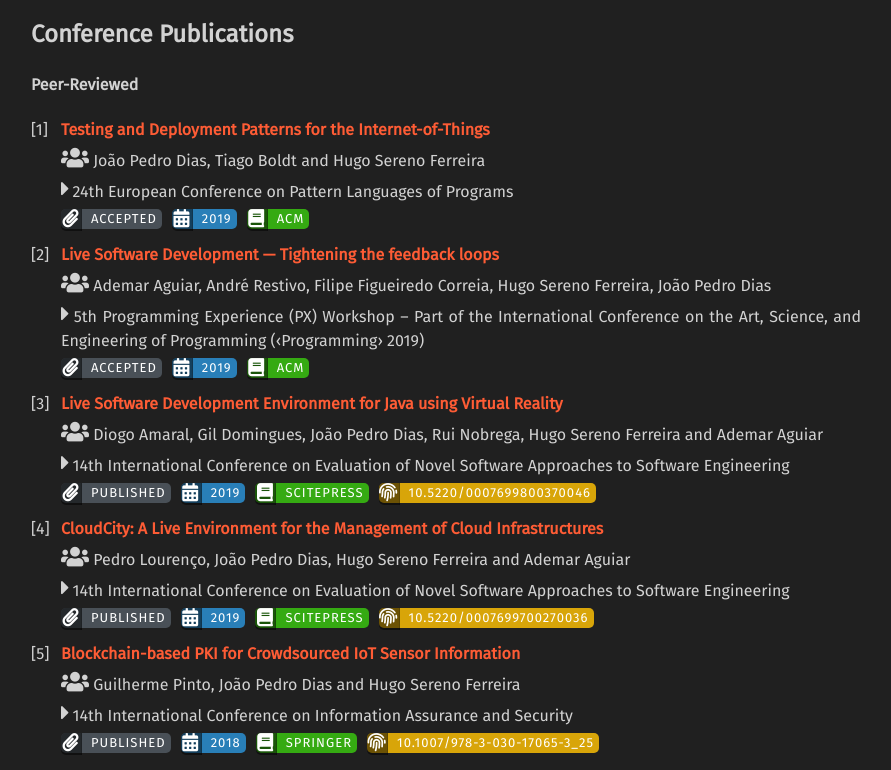
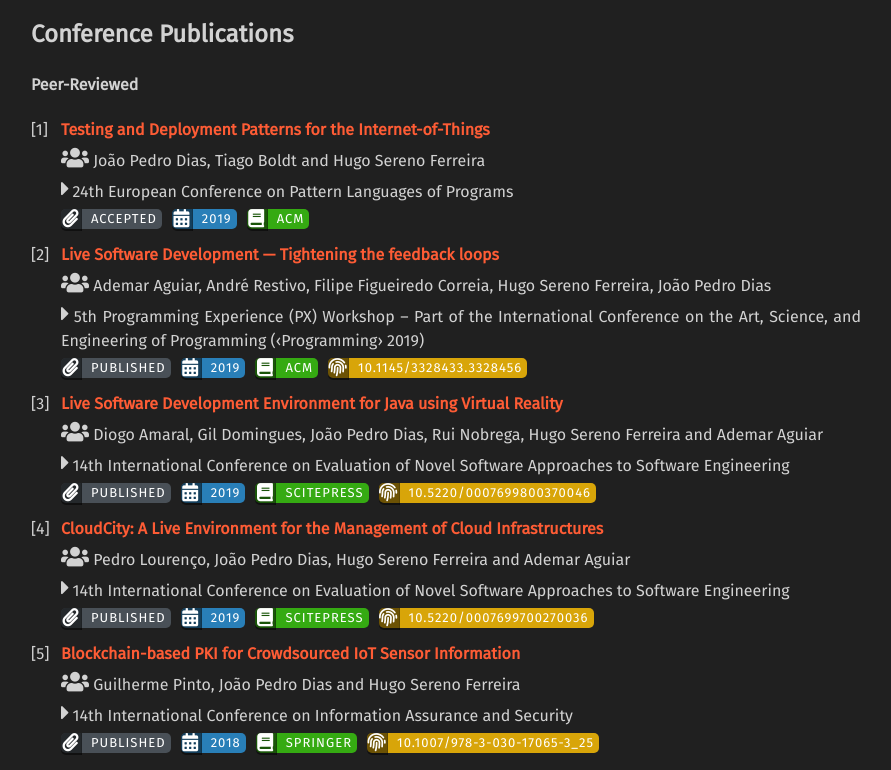
Before and after one commit to jpdias/jpdias.github.io, a Jekyll site: the page built from publications.md, in a window 1280 px wide and 900 px high, cut to the strip 130-900 px from the top of the window. Shown: the whole strip, without its empty margins (179-1070 px from the left). Built offline with Jekyll 4.4.1, drawn with Linux system fonts in a browser that asks for light colours; nearby versions of some CDN libraries.

Commit message:
Update publications.yml

```diff
--- a/_data/publications.yml
+++ b/_data/publications.yml
@@ -13,8 +13,9 @@ confs:
     authors: "Ademar Aguiar, André Restivo, Filipe Figueiredo Correia, Hugo Sereno Ferreira, João Pedro Dias"
     conference: "5th Programming Experience (PX) Workshop -- Part of the International Conference on the Art, Science, and Engineering of Programming (‹Programming› 2019)"
     year: 2019
-    url: "/404"
-    status: "Accepted"
+    url: "https://doi.org/10.1145/3328433.3328456"
+    doi: 10.1145/3328433.3328456
+    status: "Published"
     pub: ACM
 
   - title: "Live Software Development Environment for Java using Virtual Reality"
```
